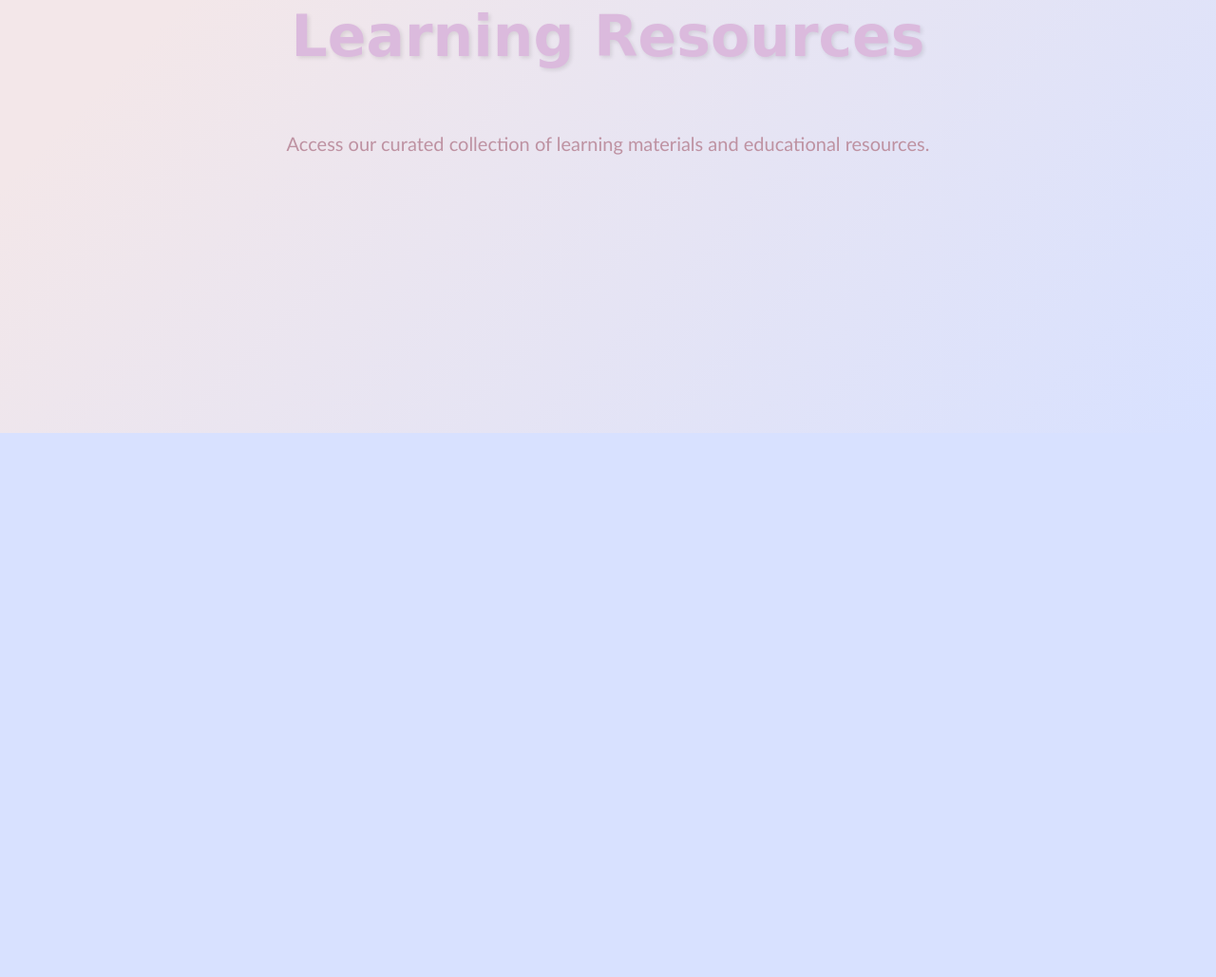
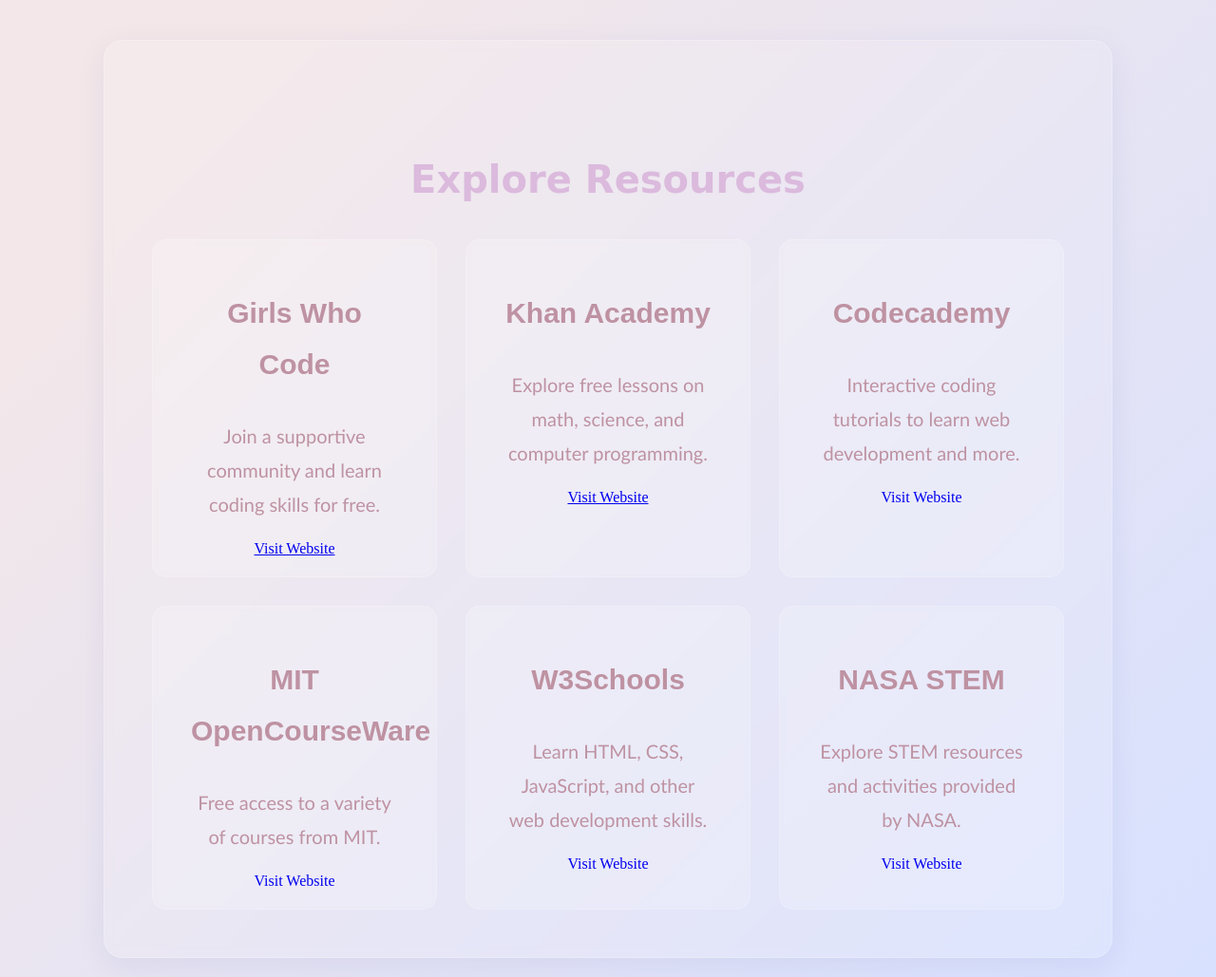
Before and after one commit to nogagercsak/BHS-GirlsinSTEM, a plain HTML site: page resources.html in a window 1280 px wide. Shown: the part 344-1373 px from the top of the page at 95% size. Before the commit the page ends 800 px from the top, so only its background shows below. Drawn offline with Linux system fonts and the light colour scheme; a web font is replaced by a local one.

Commit message:
Enhance resources page with additional learning resources and improve layout

```diff
--- a/resources.html
+++ b/resources.html
@@ -1,22 +1,65 @@
 <!DOCTYPE html>
-<html>
+<html lang="en">
 <head>
-  <meta charset="utf-8">
-  <meta name="viewport" content="width=device-width">
+  <meta charset="UTF-8">
+  <meta name="viewport" content="width=device-width, initial-scale=1.0">
   <title>Resources</title>
   <link href="style.css" rel="stylesheet" type="text/css" />
-  <script src="script.js"></script>
 </head>
 <body>
-  <h1><span>Learning Resources</span></h1>
   <nav id="menu">
     <a href="index.html">Home</a>
     <a href="programs.html">Programs</a>
     <a href="resources.html">Resources</a>
     <a href="contact.html">Contact</a>
   </nav>
+
+  <h1>Learning Resources</h1>
   <p id="typing-paragraph">
     Access our curated collection of learning materials and educational resources.
   </p>
+
+  <main>
+    <section class="content-section">
+      <h2>Explore Resources</h2>
+      <div class="card-grid">
+        <div class="card">
+          <h3>Girls Who Code</h3>
+          <p>Join a supportive community and learn coding skills for free.</p>
+          <a href="https://girlswhocode.com" target="_blank" class="button">Visit Website</a>
+        </div>
+
+        <div class="card">
+          <h3>Khan Academy</h3>
+          <p>Explore free lessons on math, science, and computer programming.</p>
+          <a href="https://khanacademy.org" target="_blank" class="button">Visit Website</a>
+        </div>
+
+        <div class="card">
+          <h3>Codecademy</h3>
+          <p>Interactive coding tutorials to learn web development and more.</p>
+          <a href="https://codecademy.com" target="_blank" class="button" style="text-decoration: none;">Visit Website</a>
+        </div>
+
+        <div class="card">
+          <h3>MIT OpenCourseWare</h3>
+          <p>Free access to a variety of courses from MIT.</p>
+          <a href="https://ocw.mit.edu" target="_blank" class="button" style="text-decoration: none;">Visit Website</a>
+        </div>
+
+        <div class="card">
+          <h3>W3Schools</h3>
+          <p>Learn HTML, CSS, JavaScript, and other web development skills.</p>
+          <a href="https://w3schools.com" target="_blank" class="button" style="text-decoration: none;">Visit Website</a>
+        </div>
+
+        <div class="card">
+          <h3>NASA STEM</h3>
+          <p>Explore STEM resources and activities provided by NASA.</p>
+            <a href="https://nasa.gov/stem" target="_blank" class="button" style="text-decoration: none;">Visit Website</a>
+        </div>
+      </div>
+    </section>
+  </main>
 </body>
 </html>
--- a/style.css
+++ b/style.css
@@ -136,7 +136,7 @@
   backdrop-filter: blur(5px);
   border-radius: 20px;
   padding: 30px;
-  margin: 20px;
+  margin: 20px auto; /* Center horizontally */
   max-width: 1000px;
   width: 90%;
   box-shadow: 0 8px 32px 0 rgba(31, 38, 135, 0.07);
```
